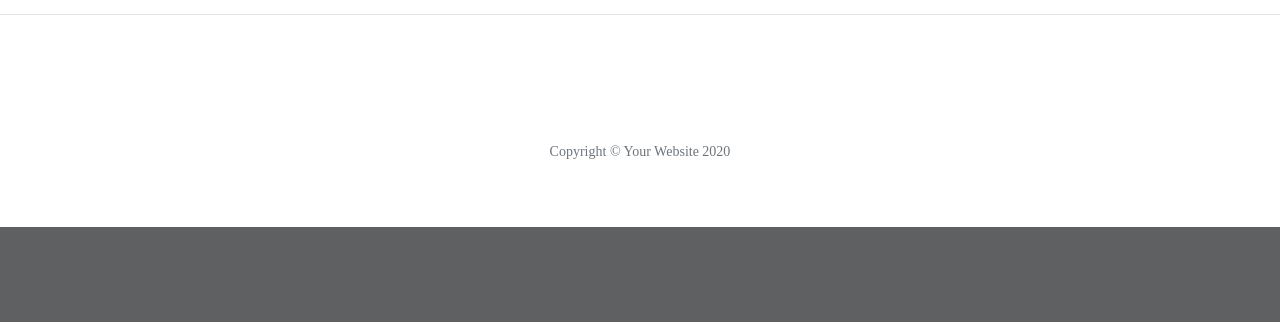
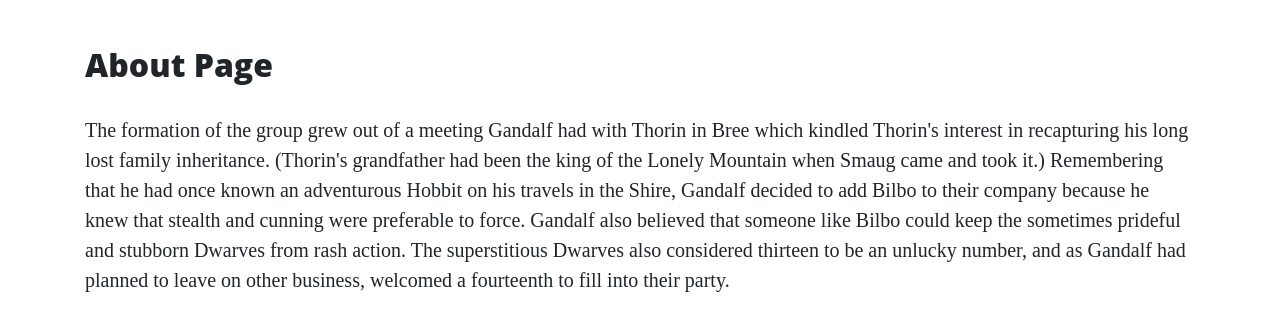
Before and after one commit to Georgette-Lumbe/hello_flask, a Flask app: page /about in a window 1280 px wide. Shown: the part 632-954 px from the top of the page. Before the commit the page ends 859 px from the top, so only its background shows below. Run offline with Flask 2, Linux system fonts and the light colour scheme; some libraries are stand-ins or nearby versions.

Commit message:
Created a style.css file, added in some company data in about page and fixed errors in other pages

```diff
--- /dev/null
+++ b/static/css/style.css
@@ -0,0 +1,3 @@
+.col-md-5 img {
+    width: 100%;
+}
--- a/templates/about.html
+++ b/templates/about.html
@@ -1,4 +1,108 @@
 {% extends "base.html" %}
 {% block content %}
-    <h1>About Page</h1>
+    <h2>About Page</h2>
+    <p>
+        The formation of the group grew out of a meeting Gandalf had with Thorin in Bree which kindled Thorin's interest in
+		recapturing his long lost family inheritance. (Thorin's grandfather had been the king of the Lonely Mountain when
+		Smaug came and took it.) Remembering that he had once known an adventurous Hobbit on his travels in the Shire,
+		Gandalf decided to add Bilbo to their company because he knew that stealth and cunning were preferable to force.
+		Gandalf also believed that someone like Bilbo could keep the sometimes prideful and stubborn Dwarves from rash
+		action. The superstitious Dwarves also considered thirteen to be an unlucky number, and as Gandalf had planned to
+		leave on other business, welcomed a fourteenth to fill into their party.
+    </p>
+
+    <div class="row featurette">
+        <div class="col-md-7">
+            <h3>Thorin Oakenshield</h3>
+			<p>
+				In the year TA 2746, Thorin II was born to Dwarven prince Thráin II in the mountain city of The Lonely Mountain.
+				Early in his youth, he and the other Dwarves of the Lonely Mountain were forced to flee by the dragon Smaug in TA
+				2770. While in exile, he quickly grew to become a capable warrior. This was demonstrated when he participated in the
+				Battle of Azanulbizar in TA 2799. He marched with one of the Dwarven armies beneath the East-gate of Moria. At some
+				point in the fighting, his shield broke, and using an oaken tree branch found on the floor as a shield, he gained
+				the epithet "Oakenshield," which would remain with him even in death.
+			</p>
+        </div>
+        <div class="col-md-5">
+            <img src="https://vignette.wikia.nocookie.net/lotr/images/3/3f/ThorinBIG.jpg" alt="">
+        </div>
+    </div>
+
+    <div class="row featurette">
+        <div class="col-md-5">
+            <img src="https://vignette.wikia.nocookie.net/lotr/images/b/b4/The-Hobbit-Fili-and-Kili.jpg" alt="">
+        </div>
+        <div class="col-md-7">
+            <h3>Fili and Kili</h3>
+			<p>
+				Fíli and Kíli were nephews of Thorin, who was the elder brother of their mother Dís. They were also nephews of
+				Frerin, grandsons of Thráin II, and great-grandsons of Thrór. Fíli's most distinguishing feature was his long nose,
+				the longest of any of the Dwarves in Thorin's company.
+			</p>
+        </div>
+    </div>
+    <br>
+    <div class="row featurette">
+        <div class="col-md-7">
+            <h3>Óin</h3>
+			<p>
+			    Óin was the older brother of Glóin, cousin of Dwalin and Balin, and uncle of Gimli. Óin's uncle was Fundin, the
+			    father of Balin and Dwalin. He usually wore a brown-hooded cloak when travelling. Óin fought in the Battle of
+			    Azanulbizar along with Thorin Oakenshield, and in TA 2941 joined with Thorin and Company on the quest to reclaim
+			    the Lonely Mountain wearing a brown hood.[2] Óin was one of the Dwarves who bet that Bilbo would come along with
+			    them to reclaim the Lonely Mountain. Óin and his brother Glóin were usually in charge of preparing the fire for
+			    the Company as they were the most skilled out of the others. He fought in and survived the Battle of Five Armies,
+			    and later settled in the Lonely Mountain with King Dáin II Ironfoot, along with many other dwarves of The Company
+			    of Thorin.
+			</p>
+        </div>
+        <div class="col-md-5">
+            <img src="https://static.wikia.nocookie.net/lotr/images/e/e8/Oin.jpg" alt="">
+        </div>
+    </div>
+
+    <div class="row featurette">
+        <div class="col-md-5">
+            <img src="https://static.wikia.nocookie.net/lotr/images/f/fc/Gloin_2.jpg" alt="">
+        </div>
+        <div class="col-md-7">
+            <h3>Glóin</h3>
+			<p>
+			    Glóin was born in TA 2783, after the Dragon Smaug desolated Erebor. He was the younger child of Gróin and younger
+			    brother of Óin.
+			</p>
+        </div>
+    </div>
+
+    <br>
+    <div class="row featurette">
+        <div class="col-md-7">
+            <h3>Balin</h3>
+			<p>
+			    Balin was likely born in the Lonely Mountain before the coming of the dragon Smaug. He had a younger brother
+			    named Dwalin, and was amongst those driven from their homes when Smaug attacked the Lonely Mountain. Afterwards,
+			    he may have lived in Dunland as a refugee, before fighting in the War of the Dwarves and Orcs which culminated in
+			    the Battle of Azanulbizar. Many years later, in approximately TA 2841, he accompanied Thráin II, the father of
+			    Thorin, when he attempted to go back to the Lonely Mountain himself, but Thráin was captured and lost.
+			</p>
+        </div>
+        <div class="col-md-5">
+            <img src="https://static.wikia.nocookie.net/lotr/images/5/52/Balin.jpg" alt="">
+        </div>
+    </div>
+
+    <br>
+    <div class="row featurette">
+        <div class="col-md-5">
+            <img src="https://static.wikia.nocookie.net/lotr/images/1/1c/Dwalin.jpg" alt="">
+        </div>
+        <div class="col-md-7">
+            <h3>Dwalin</h3>
+			<p>
+			    Born in TA 2772, two years after the dragon Smaug had desolated Erebor, Dwalin was the son of Fundin and younger
+			    brother of Balin. After fighting in the Battle of Azanulbizar at the age of 27, Dwalin accompanied Thráin II and
+			    Thorin Oakenshield to settle peacefully in the northern Ered Luin.
+			</p>
+        </div>
+    </div>
 {% endblock %}
--- a/templates/base.html
+++ b/templates/base.html
@@ -4,8 +4,9 @@
     <meta charset="UTF-8">
     <meta name="viewport" content="width=device-width, initial-scale=1.0">
     <meta http-equiv="X-UA-Compatible" content="ie=edge">
-    <link rel="stylesheet" href="{{ url_for('static', filename='vendor/bootstrap/css/bootstrap.min.css') }}">
-    <link rel="stylesheet" href="{{ url_for('static', filename='css/clean-blog.min.css') }}">
+    <link rel="stylesheet" href="{{ url_for('static', filename='vendor/bootstrap/css/bootstrap.min.css') }}" type="text/css">
+    <link rel="stylesheet" href="{{ url_for('static', filename='css/clean-blog.min.css') }}" type="text/css">
+	<link rel="stylesheet" href="{{ url_for('static', filename='css/style.css') }}" type="text/css">
     <title>Hello Flask</title>
 </head>
 <body>
@@ -43,8 +44,8 @@
 			<div class="row">
 				<div class="col-lg-8 col-md-10 mx-auto">
 					<div class="site-heading">
-						<h1>Clean Blog</h1>
-						<span class="subheading">A Blog Theme by Start Bootstrap</span>
+						<h1>Thorin &amp; Company</h1>
+						<span class="subheading">Thorin and his company of dwarves</span>
 					</div>
 				</div>
 			</div>
@@ -92,7 +93,7 @@
 							</a>
 						</li>
 					</ul>
-					<p class="copyright text-muted">Copyright &copy; Your Website 2020</p>
+					<p class="copyright text-muted">Copyright &copy; Your Website <span id="copyright"></span></p>
 				</div>
 			</div>
 		</div>
@@ -105,5 +106,9 @@
 	<!-- Custom scripts for this template -->
 	<script src="{{ url_for('static', filename='js/clean-blog.min.js') }}"></script>
 
+	<script>
+        $("#copyright").text(new Date().getFullYear());
+    </script>
+
 </body>
 </html>
--- a/templates/careers.html
+++ b/templates/careers.html
@@ -1,4 +1,4 @@
 {% extends "base.html" %}
 {% block content %}
-    <h1>Come work with Us!</h1>
+    <h2>Come work with Us!</h2>
 {% endblock %}
--- a/templates/contact.html
+++ b/templates/contact.html
@@ -1,4 +1,4 @@
 {% extends "base.html" %}
 {% block content %}
-    <h1>Contact Us</h1>
+    <h2>Contact Us</h2>
 {% endblock %}
```
